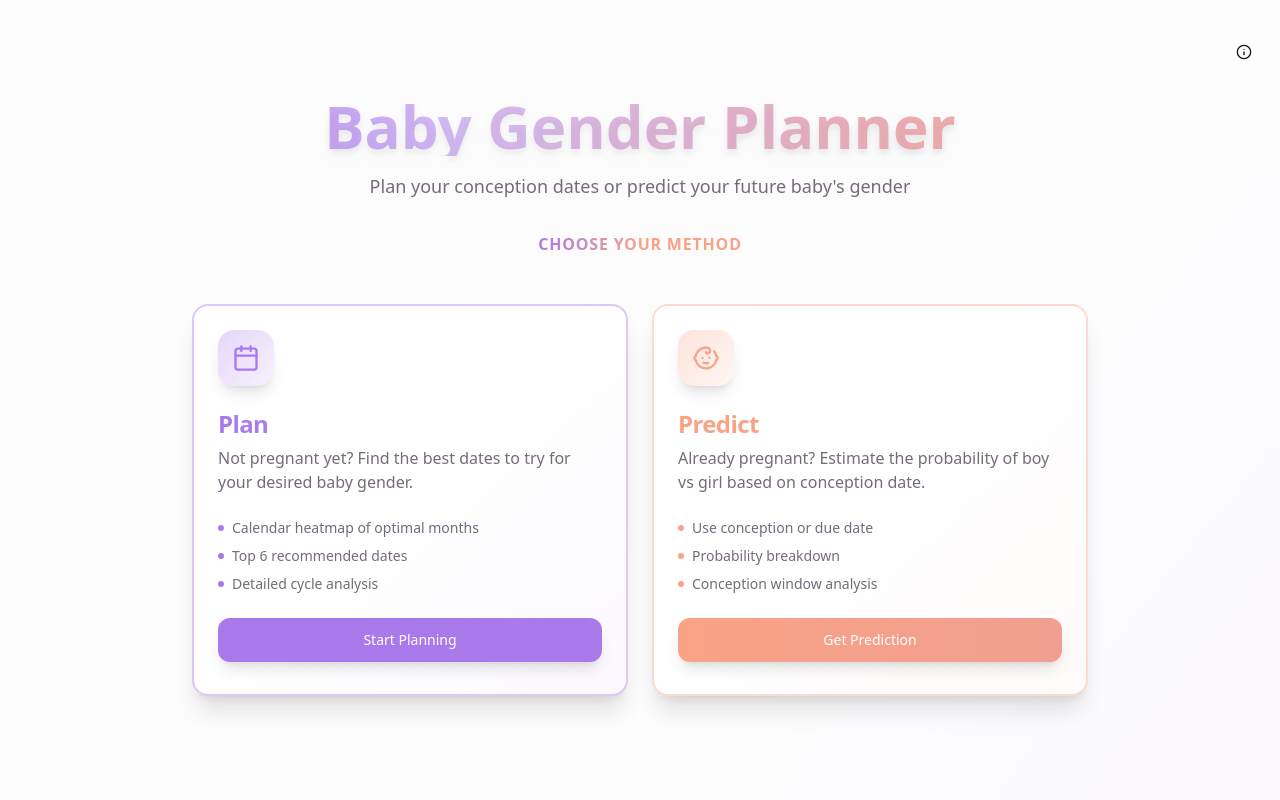
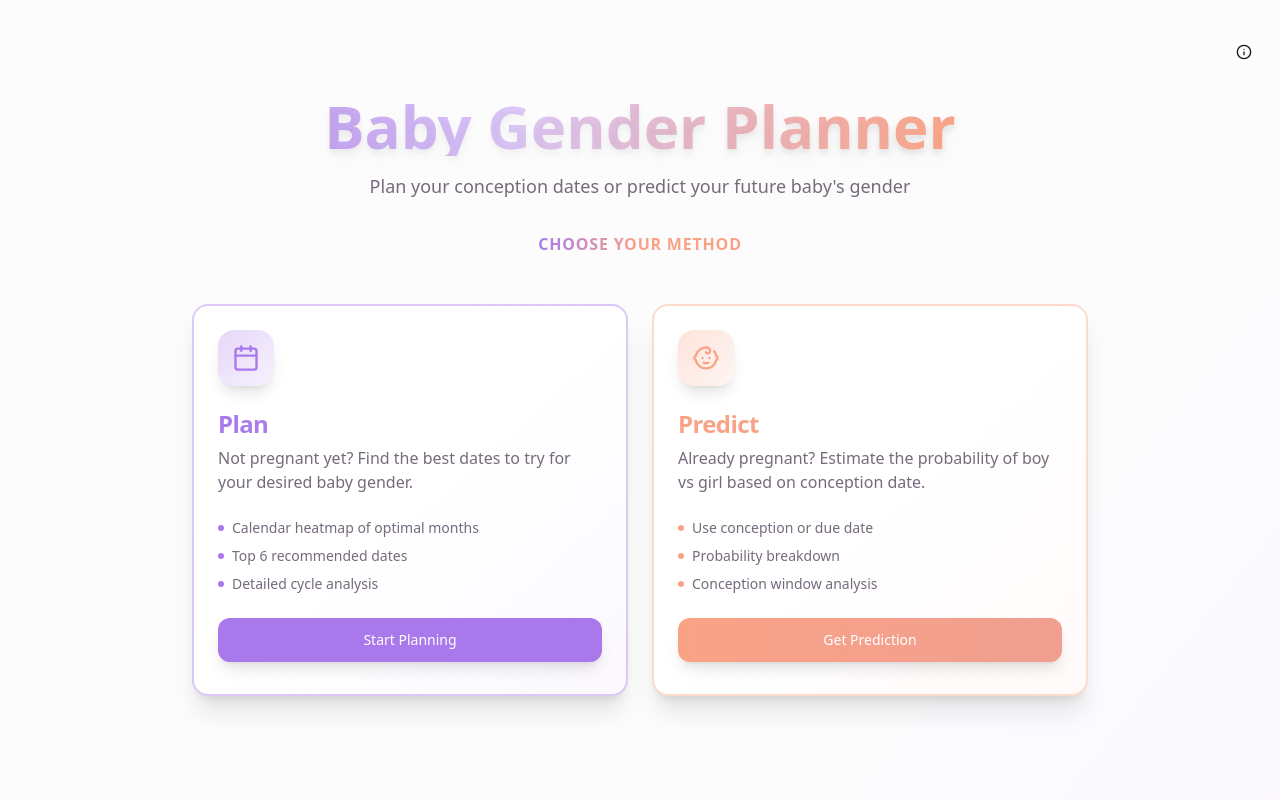
Before and after one commit to SamVar/baby-gender, a React (Vite) app: page / in a window 1280 px wide. Shown: the top 800 px of the page. Built offline with nearby package versions, Linux system fonts and the light colour scheme; the HTML template or start-up script is replaced by a standard one.

Commit message:
Refine title gradient

```diff
--- a/src/pages/Home.tsx
+++ b/src/pages/Home.tsx
@@ -16,7 +16,7 @@ export default function Home() {
         </Button>
 
         <div className="text-center space-y-4 animate-fade-in">
-          <h1 className="text-5xl md:text-6xl font-bold bg-gradient-to-r from-primary from-5% via-primary/50 via-35% to-accent to-95% bg-clip-text text-transparent drop-shadow-lg">
+          <h1 className="text-5xl md:text-6xl font-bold bg-gradient-to-r from-primary from-5% via-primary/40 via-40% to-accent to-75% bg-clip-text text-transparent drop-shadow-lg">
             Baby Gender Planner
           </h1>
           <p className="text-lg text-muted-foreground max-w-2xl mx-auto">
```
